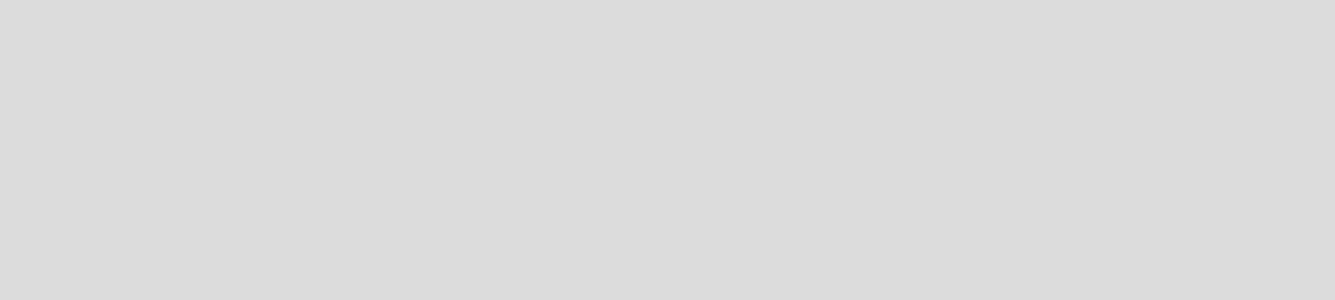
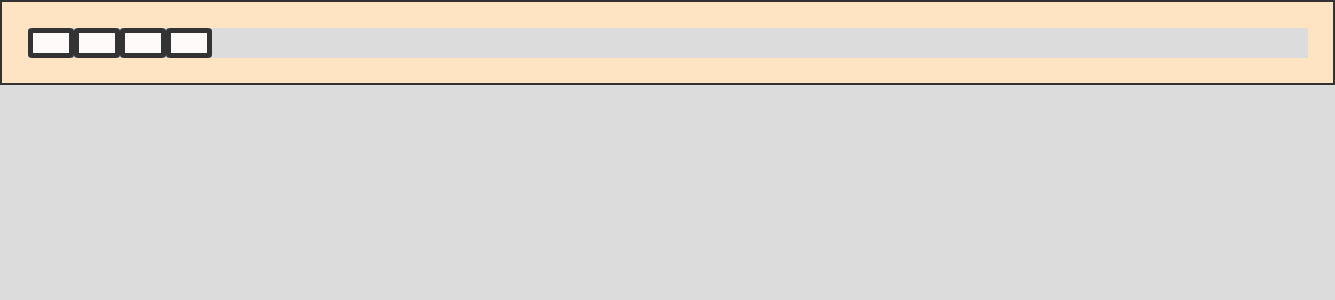
Before and after one commit to Nabizachi/my_first_project, a React (Create React App) app: page / in a window 1280 px wide. Shown: the top 300 px of the page, 1335 px wide, since content can reach past the window. Built offline with nearby package versions, Linux system fonts and the light colour scheme.

Commit message:
верхняя панель с кнопками (херня) :(

```diff
--- a/src/UI/MyButton/MyButton.css
+++ b/src/UI/MyButton/MyButton.css
@@ -1,13 +1,15 @@
 .myBtn {
-    margin: 0;
+    margin: 0 auto;
     padding: 10px 18px;
     border-radius: 10%;
-    border: 5px;
-    border-color: snow;
+    border: 5px solid #333;
+
     background-color: snow;
     cursor: pointer;
     color: black;
     box-shadow: 5px;
+
+
 }
 
 .myBtn:hover {
--- a/src/UI/MyButton/MyButton.jsx
+++ b/src/UI/MyButton/MyButton.jsx
@@ -1,5 +1,5 @@
 import React from 'react'
-import './MyButton.style.css'
+import './MyButton.css'
 
 
 const MyButton = () => {
--- a/src/components/TopPanel/TopPanel.css
+++ b/src/components/TopPanel/TopPanel.css
@@ -0,0 +1,25 @@
+.topPanel {
+    background-color: bisque;
+    margin: 0 auto 30px;
+    padding: 2%;
+    display: block;
+    border: 2px solid #333;
+    width: 100%;
+}
+
+.logo {
+    background-color: bisque;
+    margin: 0;
+    padding: 2px;
+    border: 2px solid #333;
+
+}
+
+ul {
+    list-style: none;
+    margin: 0 auto;
+}
+
+li {
+    display: inline;
+}
--- a/src/components/TopPanel/TopPanel.jsx
+++ b/src/components/TopPanel/TopPanel.jsx
@@ -1,12 +1,20 @@
 import React from "react";
 import './TopPanel.css'
+import MyButton from '../../UI/MyButton/MyButton'
 
 
 const TopPanel = () => {
     return (
-        <div>
+        <div className="topPanel">
+            <ul>
+                <li><MyButton>Домой</MyButton></li>
+                <li><MyButton>В работе</MyButton></li>
+                <li><MyButton>Дополнительно</MyButton></li>
+                <li><MyButton>Решенные</MyButton></li>
 
-        </div>
+            </ul>
+
+        </div >
     )
 }
 
```
